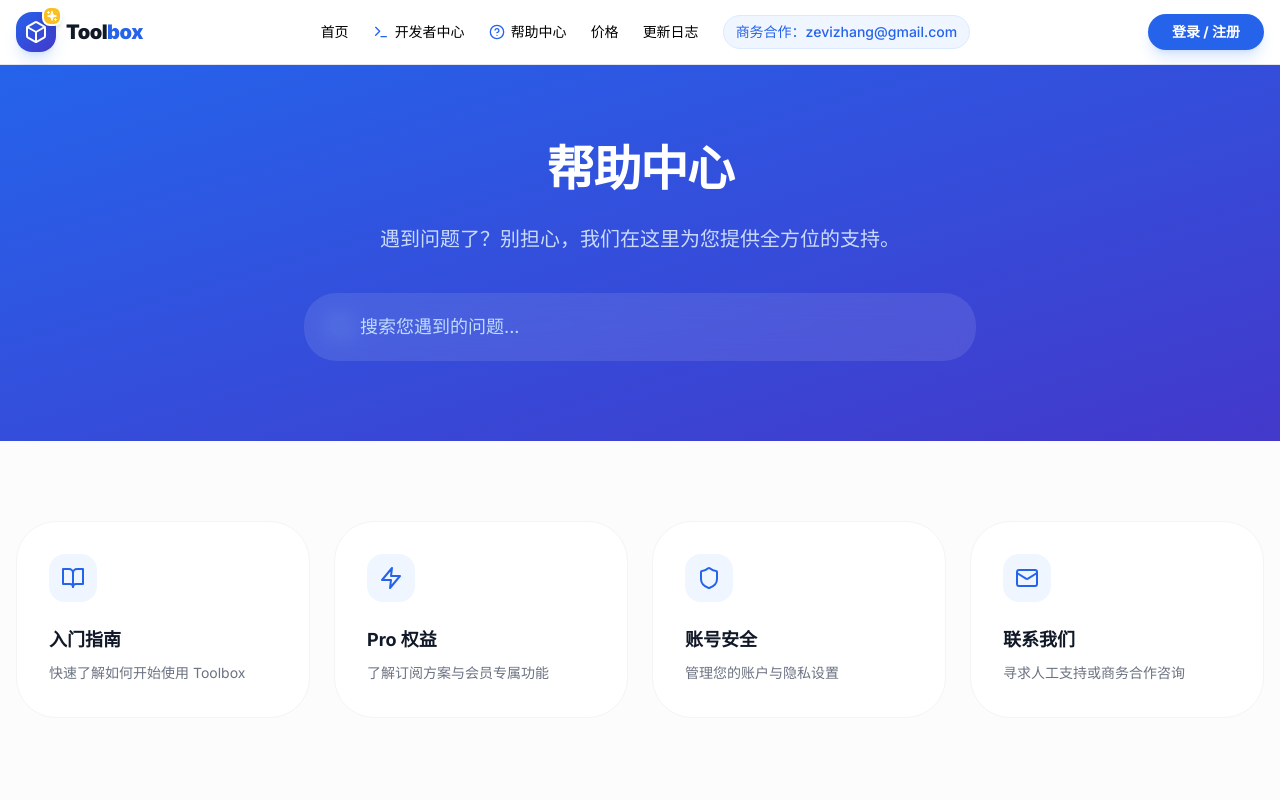
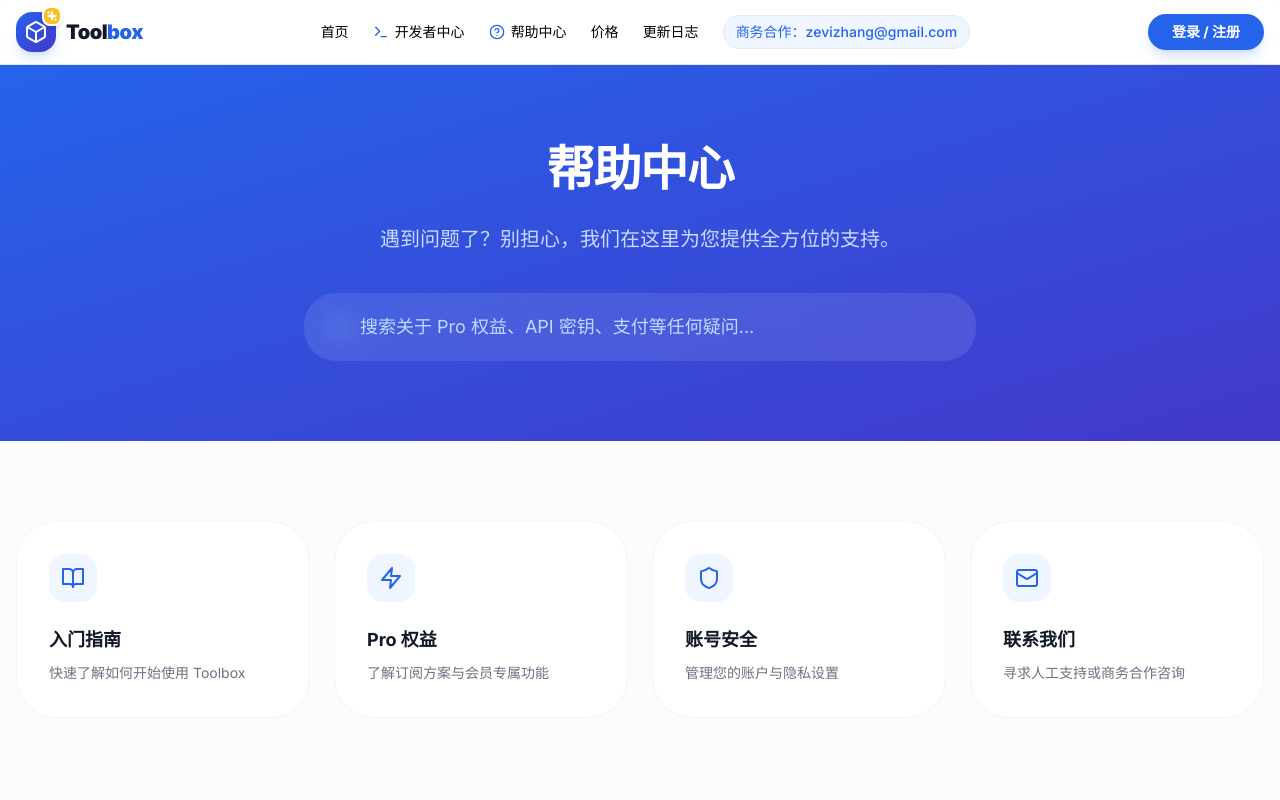
Before and after one commit to Zevi-zzy/toolbox, a Next.js app: page /help in a window 1280 px wide. Shown: the top 800 px of the page. Built offline with nearby package versions, Linux system fonts and the light colour scheme; no server answers.

Commit message:
style: optimize search placeholders for better user engagement

```diff
--- a/src/app/help/page.tsx
+++ b/src/app/help/page.tsx
@@ -51,7 +51,7 @@ export default function HelpPage() {
             </div>
             <input
               type="text"
-              placeholder="搜索您遇到的问题..."
+              placeholder="搜索关于 Pro 权益、API 密钥、支付等任何疑问..."
               className="block w-full pl-14 pr-6 py-5 border-none rounded-[2rem] bg-white/10 backdrop-blur-md text-white placeholder:text-blue-200 focus:ring-4 focus:ring-white/20 transition-all outline-none text-lg"
             />
           </div>
--- a/src/app/page.tsx
+++ b/src/app/page.tsx
@@ -160,7 +160,7 @@ export default function Home() {
           </div>
           <input
             type="text"
-            placeholder="搜索你想解决的问题，例如：写邮件, Excel 公式, 总结网页..."
+            placeholder="告诉我你的办公烦恼，例如：把这篇长文变卡片、写个复杂的 Excel 公式、优化这段简历..."
             value={searchQuery}
             onChange={(e) => setSearchQuery(e.target.value)}
             className="block w-full pl-14 pr-6 py-5 border-2 border-gray-100 rounded-[2rem] bg-white shadow-xl shadow-blue-500/5 focus:ring-4 focus:ring-blue-500/10 focus:border-blue-500 transition-all outline-none text-lg"
```
